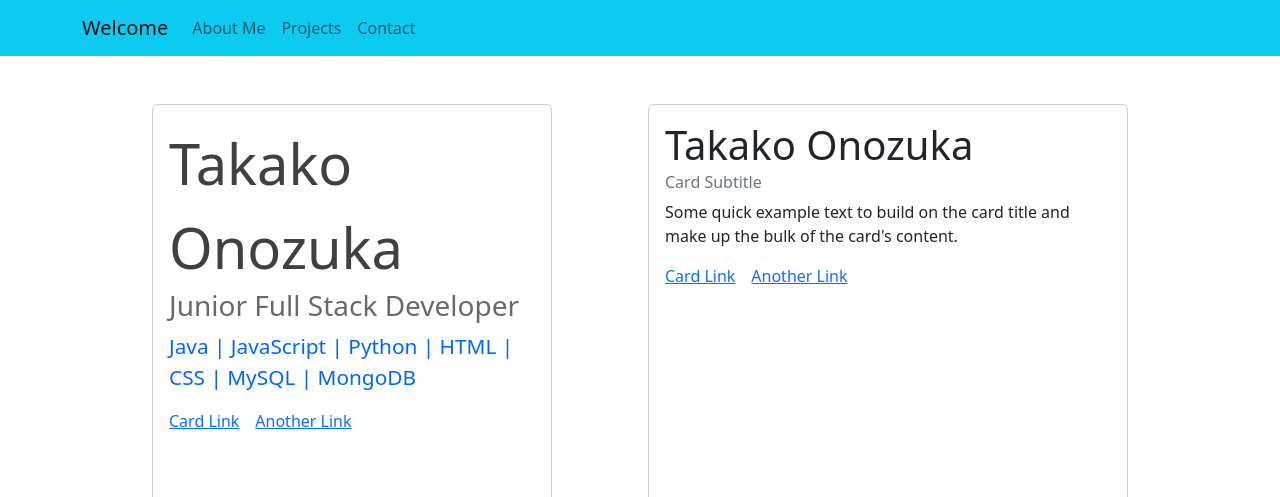
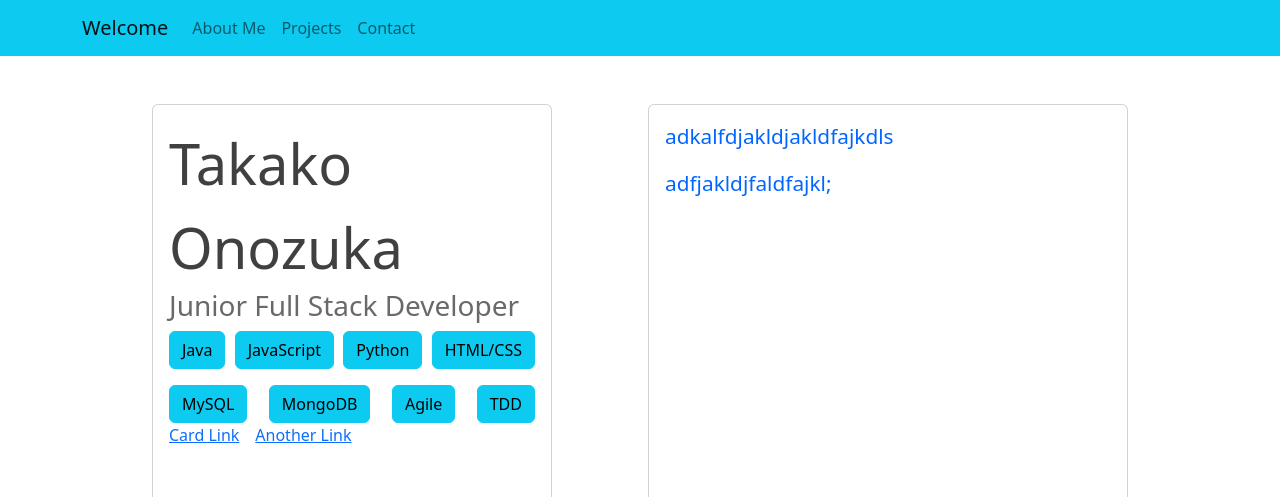
Before and after one commit to taksgarby/portfolio, a React (Create React App) app: page / in a window 1280 px wide. Shown: the top 497 px of the page. Built offline with nearby package versions, Linux system fonts and the light colour scheme.

Commit message:
more styling

```diff
--- a/src/components/AboutMe.js
+++ b/src/components/AboutMe.js
@@ -1,5 +1,6 @@
 import Card from 'react-bootstrap/Card';
 import './components.css';
+import Button from 'react-bootstrap/Button';
 
 function AboutMe() {
   return (
@@ -11,29 +12,56 @@ function AboutMe() {
         <div class="full-name">Takako Onozuka</div>
         {/* <Card.Subtitle className="mb-2 text-muted">Card Subtitle</Card.Subtitle> */}
         <p class="h3">Junior Full Stack Developer</p>
-        <Card.Text class="skills">
-          Java | JavaScript | Python | HTML | CSS | MySQL | MongoDB
-        </Card.Text>
+        {/* <Card.Text class="skills"> */}
+          {/* Java | JavaScript | Python | HTML | CSS | MySQL | MongoDB */}
+        {/* </Card.Text> */}
+        <div class="button-container-language">
+        <button type="button" class="btn btn-info">Java</button>
+        <button type="button" class="btn btn-info">JavaScript</button>
+        <button type="button" class="btn btn-info">Python</button>
+        <button type="button" class="btn btn-info">HTML/CSS</button>
+        </div>
+        <div class="button-container-others">
+        <button type="button" class="btn btn-info">MySQL</button>
+        <button type="button" class="btn btn-info">MongoDB</button>
+        <button type="button" class="btn btn-info">Agile</button>
+        <button type="button" class="btn btn-info">TDD</button>
+        </div>
+        {/* <Button style={{ width: '5rem', height: '2rem'}} className="m-2">Java</Button>
+        <Button>JavaScript</Button>
+        <Button>Python</Button>
+        <Button>MySQL</Button>
+        <Button>MongoDB</Button>
+        <Button>Agile</Button> */}
+        <div class="link-container">
         <Card.Link href="#">Card Link</Card.Link>
         <Card.Link href="#">Another Link</Card.Link>
+        </div>
       </Card.Body>
     </Card>
 
     <Card style={{ width: '30rem' }} className="m-5">
         <Card.Body>
           {/* <Card.Title >Card Title</Card.Title> */}
-          <h1>Takako Onozuka</h1>
-          <Card.Subtitle className="mb-2 text-muted">Card Subtitle</Card.Subtitle>
+          <div class="aboutme-right">
+            <p class="aboutme-headline">
+                adkalfdjakldjakldfajkdls
+            </p>
+            <p class="aboutme-texts">
+                adfjakldjfaldfajkl;
+            </p>
+          {/* <Card.Subtitle className="mb-2 text-muted">Card Subtitle</Card.Subtitle>
           <Card.Text>
             Some quick example text to build on the card title and make up the
             bulk of the card's content.
-          </Card.Text>
+          </Card.Text>s
           <Card.Link href="#">Card Link</Card.Link>
-          <Card.Link href="#">Another Link</Card.Link>
+          <Card.Link href="#">Another Link</Card.Link> */}
+             </div>
         </Card.Body>
       </Card>
-    </div>
 
+</div>
   );
 }
 
--- a/src/components/components.css
+++ b/src/components/components.css
@@ -21,7 +21,21 @@
     color: #696969;
 }
 
-.skills {
+.aboutme-right {
     color: #0066FF;
     font-size: 1.3rem;
 }
+
+.button-container-language {
+    display: flex;
+    justify-content: space-between;
+    flex-wrap: wrap;
+    margin-bottom: 1rem;
+
+}
+
+.button-container-others {
+    display: flex;
+    justify-content: space-between;
+    flex-wrap: wrap;
+}
```
